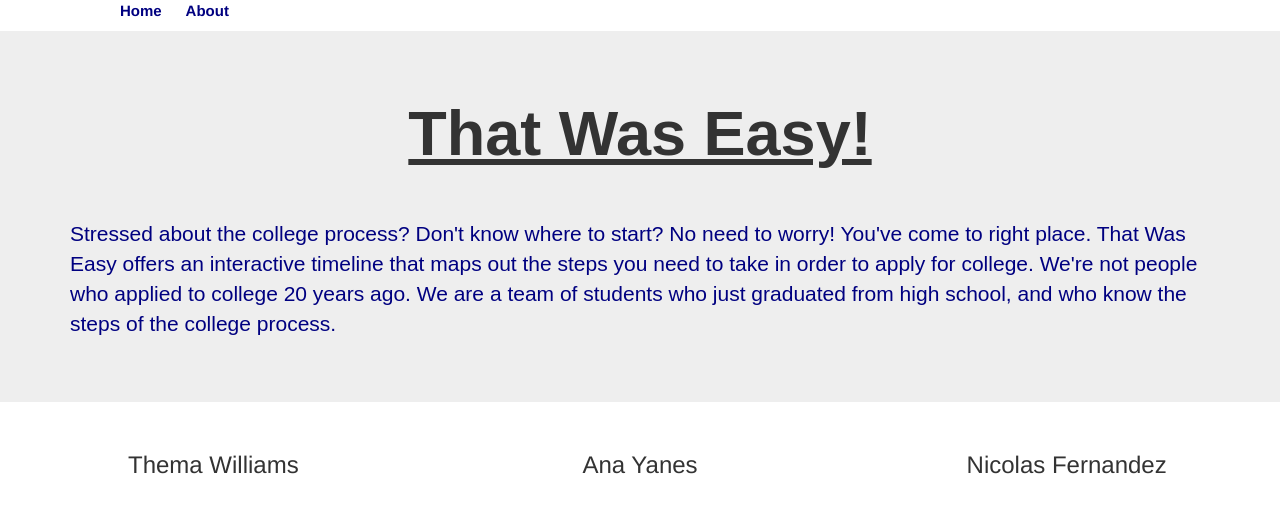
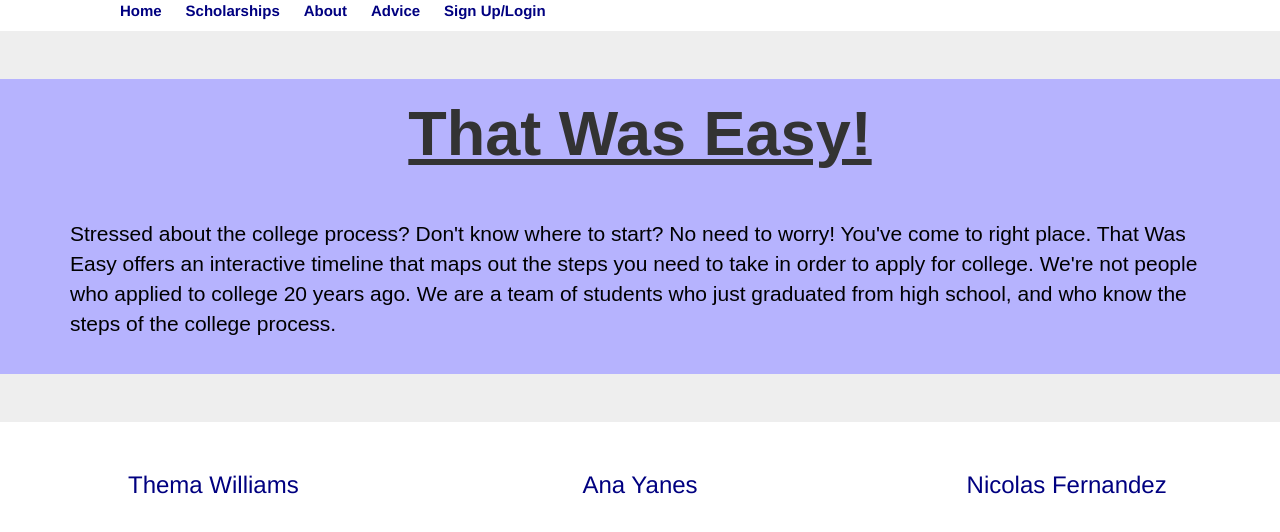
Before and after one commit to twilliams97/FinalProject, a plain HTML site: page about.html in a window 1280 px wide. Drawn offline with nearby package versions, Linux system fonts and the light colour scheme.

```diff
--- a/about.html
+++ b/about.html
@@ -11,9 +11,11 @@
       <div class="container">
         <ul class="pull-left">
           <li><a href="BeginningTimeline.html" >Home</a></li>
+          <li><a href= "scholarships.html"> Scholarships</a></li>
+          <li><a href="about.html">About</a></li>
+          <li><a href ="#"> Advice</a></li>
 
-          <li><a href="#">About</a></li>
-          <!-- <li><a href="#">Sign Up/Login</a></li> -->
+          <li><a href="#">Sign Up/Login</a></li>
         </ul>
 
 
@@ -22,9 +24,10 @@
       </div>
     </div>
 
-<div class= "aboutpage">
+
     <div class="jumbotron">
-      <div class="container">
+      <div class= "aboutpage">
+        <div class="container">
         <h1>That Was Easy!</h1>
         <br>
         <br>
@@ -32,9 +35,10 @@
           That Was Easy offers an interactive timeline that maps out the steps you need to take in order to apply for college.
           We're not people who applied to college 20 years ago. We are a team of students who just graduated from high school, and who know the steps
           of the college process.</p>
-        </div>
+          <br>
         </div>
       </div>
+  </div>
 
 <div class= "founders">
     <div class= "col-md-4">
--- a/style.css
+++ b/style.css
@@ -4,7 +4,7 @@
   color: navy;
   font-size: 15px;
   font-weight: bolder;
-  padding: 14px 10px;
+  padding: 20px 10px;
 }
 
   .nav li {
@@ -12,22 +12,26 @@
   }
 
 .jumbotron h1 {
-  color:  navy;
-  font-size: 48px;
-  font-family: 'Shift', sans-serif;
+  color: white;
+  font-size: 49px;
+  font-family:sans-serif;
   font-weight: bold;
   text-align: center;
   text-decoration: underline;
+}
 
-}
 .jumbotron p {
   font-size: 20px;
-  color: navy;
+  color: black;
   font-family: sans-serif;
+
 }
 .founders {
   text-align: center;
+  color: navy;
+
 
 }
 .aboutpage {
-  background-color: gray;
+  background-color: rgb(182,179, 254);
+}
```
Also changed, not shown: BeginningTimeline.html (+4 -0 lines), JuniorYearFall.html (+19 -1 lines), SeniorFall.html (+3 -1 lines), SeniorSpring.html (+1 -3 lines), blogposts.html (added, +28 -0 lines), scholarships.html (added, +38 -0 lines).
